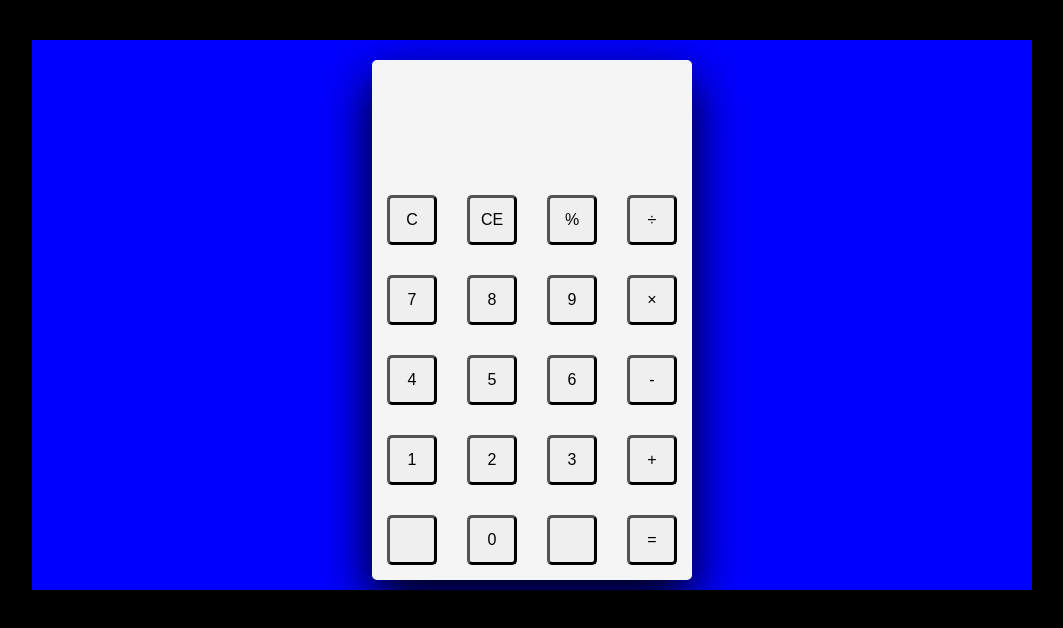
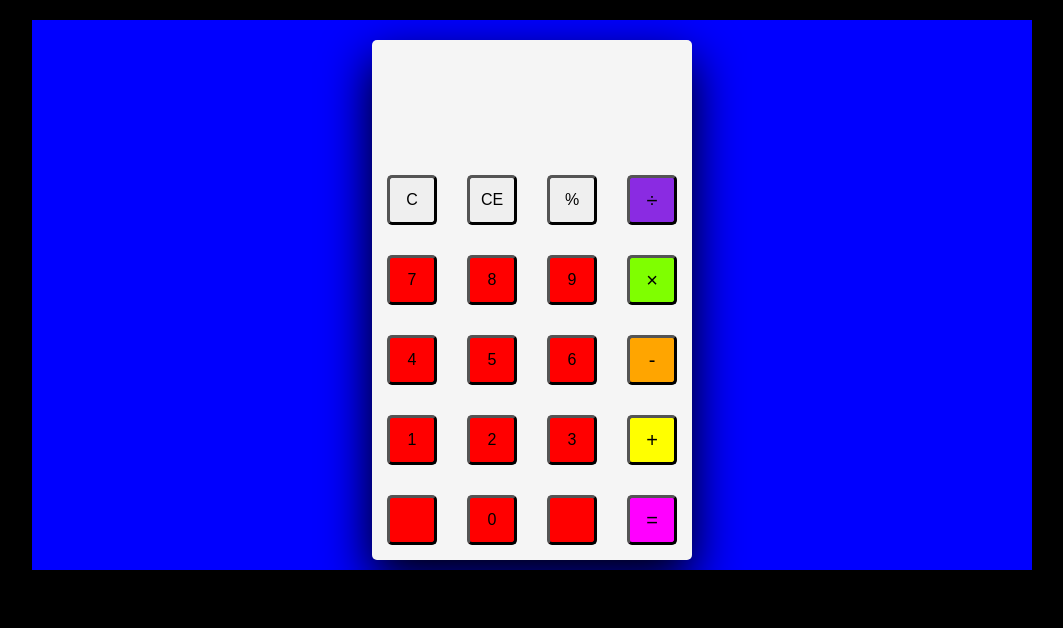
Before and after one commit to DerekDanielson/Calculator, a plain HTML site: page index.html in a window 1280 px wide. Shown: the whole page, without its empty margins (108-1171 px from the left). Drawn offline with Linux system fonts and the light colour scheme.

Commit message:
"Update to Css.  Learned how to update customize individual buttons with nth"

```diff
--- a/app.css
+++ b/app.css
@@ -6,7 +6,7 @@ body{
     width: 1000px;
     height: 550px;
     background: blue;
-    margin: 40px auto;
+    margin: 20px auto;
 }
 
 #calculator{
@@ -53,3 +53,44 @@ output{
     border-width: 3px;
     font-size: 16px;
 }
+
+.number, .empty{
+    background-color: red;
+}
+
+.number, .operator{
+    cursor: pointer;
+}
+
+.operator:active, .number:active{
+    font-size: 13px;
+}
+
+.operator:focus, .number:focus, .empty:focus{
+    outline: 0;
+}
+
+button:nth-child(4){
+    font-size: 20px;
+    background-color: blueviolet;
+}
+
+button:nth-child(8){
+    font-size: 20px;
+    background-color: chartreuse;
+}
+
+button:nth-child(12){
+    font-size: 20px;
+    background-color: orange;
+}
+
+button:nth-child(16){
+    font-size: 20px;
+    background-color: yellow;
+}
+
+button:nth-child(20){
+    font-size: 20px;
+    background-color: magenta;
+}
```
